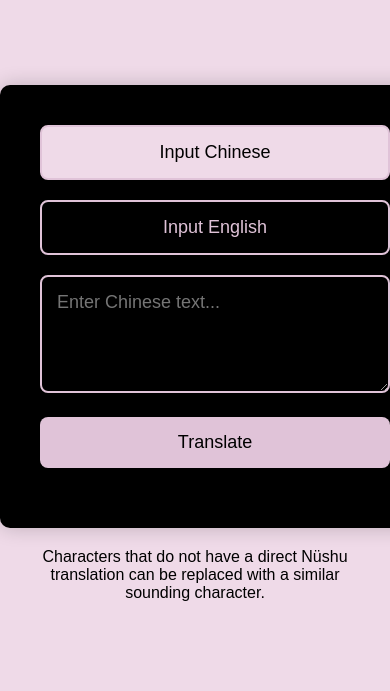
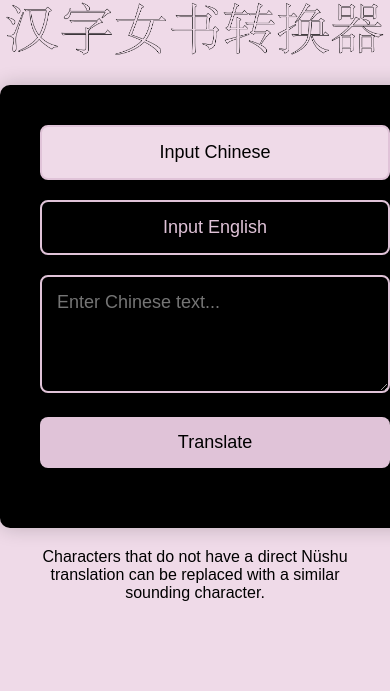
Before and after one commit to rebeccacheng1258/mobile-tool, a plain HTML site: page index.html in a window 390 px wide. Shown: the part 153-844 px from the top of the page. Drawn offline with Linux system fonts and the light colour scheme; a web font is replaced by a local one.

Commit message:
Update index.html

```diff
--- a/index.html
+++ b/index.html
@@ -127,6 +127,18 @@ font-style: normal;
     z-index: 999;
     pointer-events: none; /
 }
+@media screen and (max-width: 768px) {
+    .overlay-image {
+        top: 10%; /* Adjust position for smaller screens */
+    }
+}
+
+@media screen and (max-width: 576px) {
+    .overlay-image {
+        top: 15%; /* Adjust position for even smaller screens */
+    }
+}
+
     </style>
 </head>
 <body>
```
